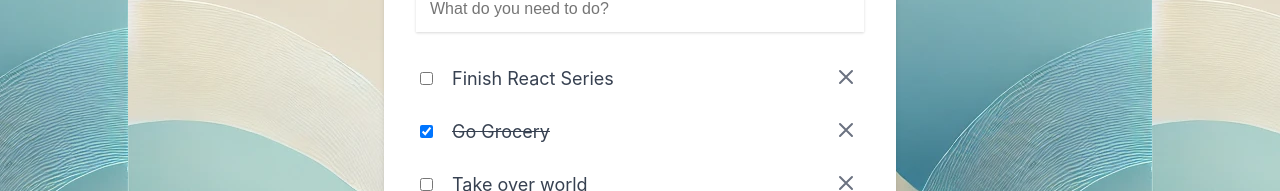
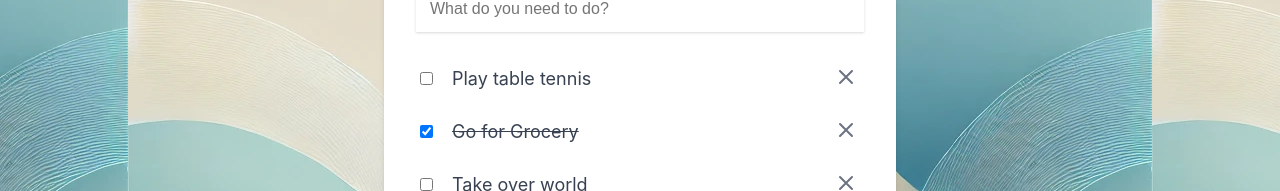
Before and after one commit to alpharameeztech/react-to-do-app, a React (Create React App) app: page / in a window 1280 px wide. Shown: the part 274-465 px from the top of the page. Built offline with nearby package versions, Linux system fonts and the light colour scheme.

Commit message:
Update todo list

```diff
--- a/src/components/App.jsx
+++ b/src/components/App.jsx
@@ -13,13 +13,13 @@ function App() {
   const [todos,setTodos] = useLocalStorage('todos',[
     {
       id: 1,
-      title: 'Finish React Series',
+      title: 'Play table tennis',
       isComplete: false,
       isEditing: false,
     },
     {
       id: 2,
-      title: 'Go Grocery',
+      title: 'Go for Grocery',
       isComplete: true,
       isEditing: false,
     },
@@ -30,26 +30,6 @@ function App() {
       isEditing: false,
     },
   ]);
-  // const [todos, setTodos] = useState([
-  //   {
-  //     id: 1,
-  //     title: 'Finish React Series',
-  //     isComplete: false,
-  //     isEditing: false,
-  //   },
-  //   {
-  //     id: 2,
-  //     title: 'Go Grocery',
-  //     isComplete: true,
-  //     isEditing: false,
-  //   },
-  //   {
-  //     id: 3,
-  //     title: 'Take over world',
-  //     isComplete: false,
-  //     isEditing: false,
-  //   },
-  // ]);
 
   const [filter,setFilter] = useState('all');
 
```
